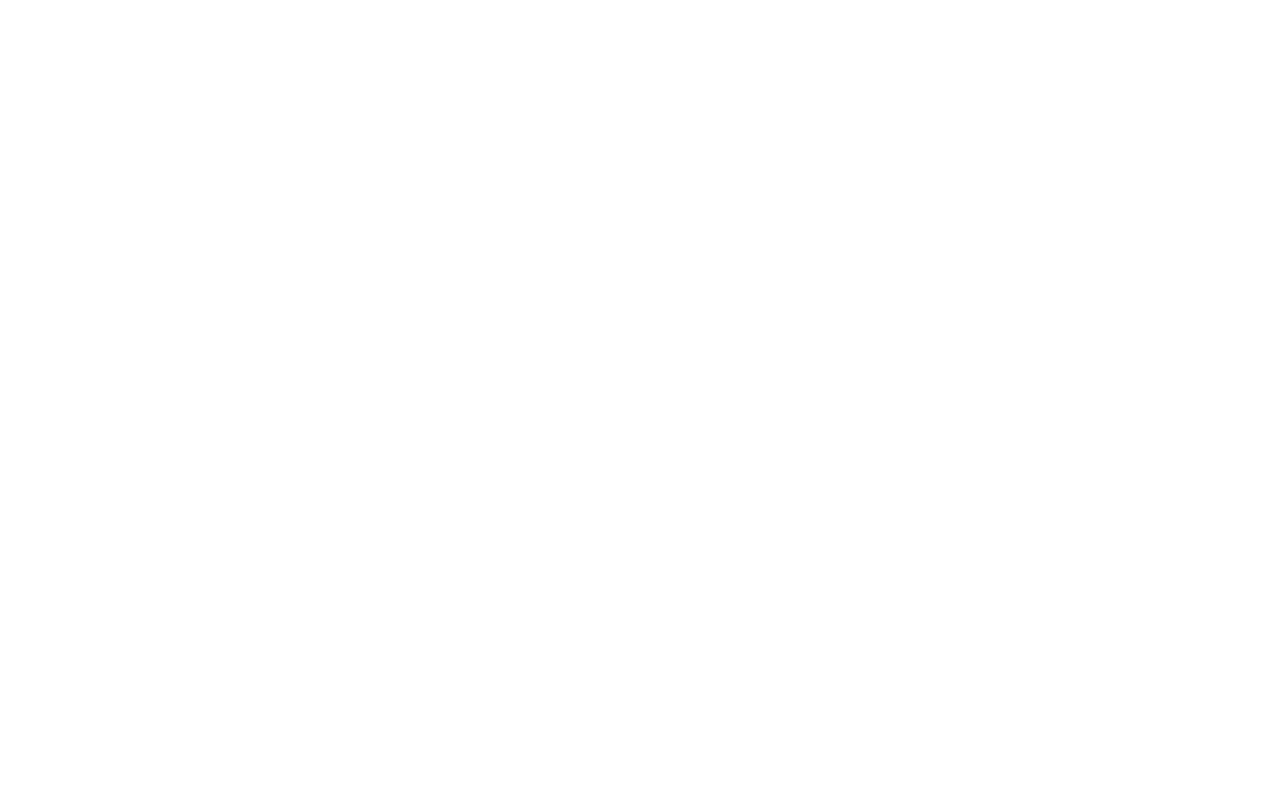
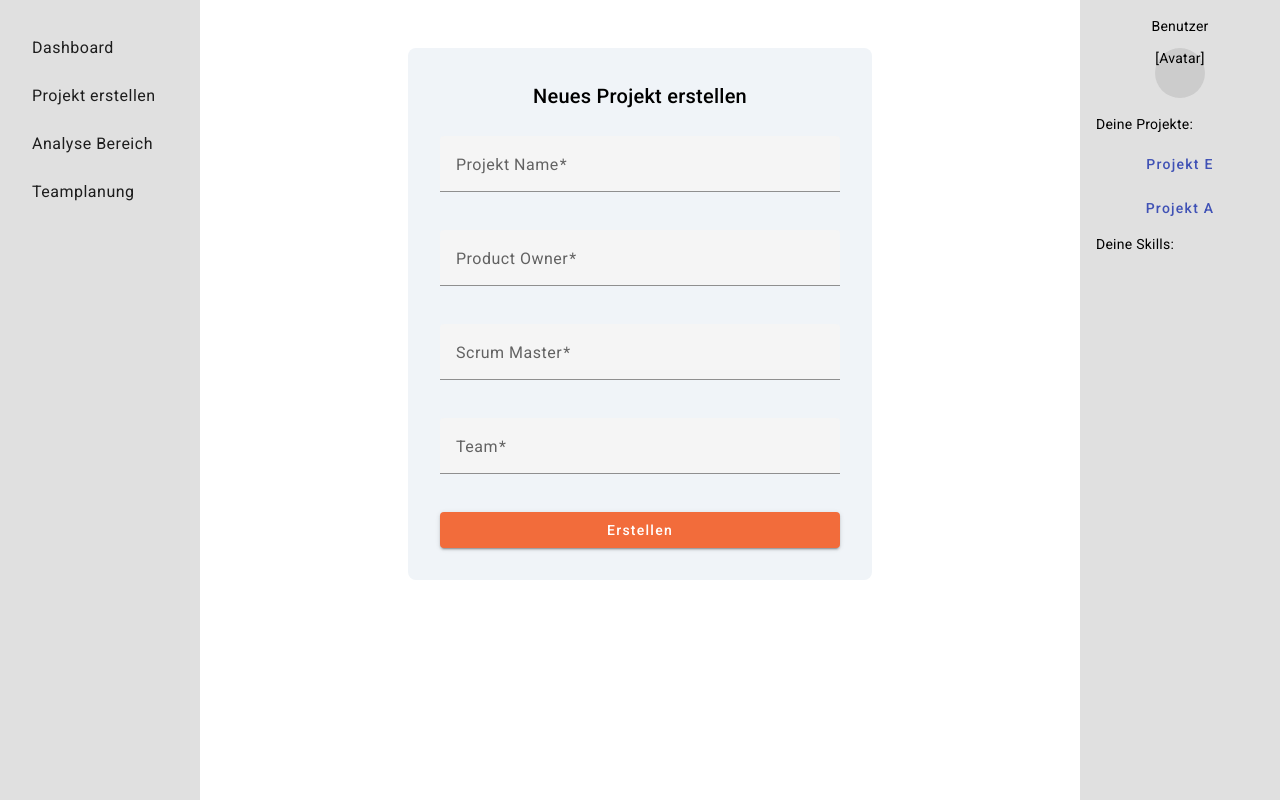
Before and after one commit to sc1zox/ProjectManagement, an Angular app in the folder prosquadra/: page /dashboard/create-project in a window 1280 px wide. Before the commit this address led to /. Built offline with nearby package versions, Linux system fonts and the light colour scheme.

Commit message:
Modularised Dashboard routing, added Project creation component

```diff
--- /dev/null
+++ b/prosquadra/src/app/create-project/create-project.component.html
@@ -0,0 +1,26 @@
+<div class="create-project-container">
+    <h2>Neues Projekt erstellen</h2>
+    <form [formGroup]="projectForm" (ngSubmit)="onSubmit()">
+      <mat-form-field appearance="fill">
+        <mat-label>Projekt Name</mat-label>
+        <input matInput formControlName="projectName" placeholder="Projekt Name">
+      </mat-form-field>
+
+      <mat-form-field appearance="fill">
+        <mat-label>Product Owner</mat-label>
+        <input matInput formControlName="productOwner" placeholder="Product Owner">
+      </mat-form-field>
+
+      <mat-form-field appearance="fill">
+        <mat-label>Scrum Master</mat-label>
+        <input matInput formControlName="scrumMaster" placeholder="Scrum Master">
+      </mat-form-field>
+
+      <mat-form-field appearance="fill">
+        <mat-label>Team</mat-label>
+        <input matInput formControlName="teamName" placeholder="Team">
+      </mat-form-field>
+
+      <button mat-raised-button color="primary" type="submit">Erstellen</button>
+    </form>
+  </div>
--- /dev/null
+++ b/prosquadra/src/app/create-project/create-project.component.scss
@@ -0,0 +1,27 @@
+.create-project-container {
+    max-width: 400px;
+    margin: 2rem auto;
+    padding: 2rem;
+    background-color: #f0f4f8;  // Light gray-blue background
+    border-radius: 8px;
+    text-align: center;
+
+    h2 {
+      margin-bottom: 1.5rem;
+    }
+
+    mat-form-field {
+      width: 100%;
+      margin-bottom: 1rem;
+    }
+
+    button {
+      width: 100%;
+      background-color: #f26c3b;
+      color: white;
+
+      &:hover {
+        background-color: #e25b2b;
+      }
+    }
+  }
--- /dev/null
+++ b/prosquadra/src/app/create-project/create-project.component.ts
@@ -0,0 +1,39 @@
+import { Component } from '@angular/core';
+import { FormBuilder, FormGroup, Validators, ReactiveFormsModule } from '@angular/forms';
+import { MatFormFieldModule } from '@angular/material/form-field';
+import { MatInputModule } from '@angular/material/input';
+import { MatButtonModule } from '@angular/material/button';
+import { CommonModule } from '@angular/common';
+
+@Component({
+  selector: 'app-create-project',
+  standalone: true,
+  imports: [
+    CommonModule,
+    ReactiveFormsModule,
+    MatFormFieldModule,
+    MatInputModule,
+    MatButtonModule
+  ],
+  templateUrl: './create-project.component.html',
+  styleUrls: ['./create-project.component.scss']
+})
+export class CreateProjectComponent {
+  projectForm: FormGroup;
+
+  constructor(private fb: FormBuilder) {
+    this.projectForm = this.fb.group({
+      projectName: ['', Validators.required],
+      productOwner: ['', Validators.required],
+      scrumMaster: ['', Validators.required],
+      teamName: ['', Validators.required]
+    });
+  }
+
+  onSubmit(): void {
+    if (this.projectForm.valid) {
+      console.log('Form Submitted', this.projectForm.value);
+      // More backend for down the line
+    }
+  }
+}
--- /dev/null
+++ b/prosquadra/src/app/dashboard-home/dashboard-home.component.html
@@ -0,0 +1,10 @@
+<div class="dashboard-home">
+    <main class="main-content">
+        <mat-card *ngFor="let project of projects" class="project-card">
+            <h3>{{ project.name }}</h3>
+            <p>Beginn - Ende</p>
+            <p>Backlogitems: x / x | %</p>
+            <p>Weitere Informationen</p>
+        </mat-card>
+    </main>
+</div>
--- /dev/null
+++ b/prosquadra/src/app/dashboard-home/dashboard-home.component.scss
@@ -0,0 +1,5 @@
+.project-card {
+    margin-bottom: 1rem;
+    padding: 1rem;
+    background-color: #f5f9ff; // Light blue background for project cards
+  }
--- /dev/null
+++ b/prosquadra/src/app/dashboard-home/dashboard-home.component.ts
@@ -0,0 +1,25 @@
+import { Component } from '@angular/core';
+import { MatCardModule } from '@angular/material/card';
+import { MatButtonModule } from '@angular/material/button';
+import { MatListModule } from '@angular/material/list';
+import { CommonModule } from '@angular/common';
+import { RouterModule } from '@angular/router';
+
+@Component({
+  selector: 'app-dashboard-home',
+  standalone: true,
+  imports: [
+    MatCardModule,
+    CommonModule
+  ],
+  templateUrl: './dashboard-home.component.html',
+  styleUrl: './dashboard-home.component.scss'
+})
+export class DashboardHomeComponent {
+  // Static data, this needs to be fetched from the server down the line
+  projects = [
+    { name: 'Projekt A' },
+    { name: 'Projekt B' },
+    { name: 'Projekt C' },
+  ];
+}
--- a/prosquadra/src/app/dashboard/dashboard.component.html
+++ b/prosquadra/src/app/dashboard/dashboard.component.html
@@ -2,7 +2,8 @@
     <!-- Left Sidebar -->
     <aside class="sidebar">
       <mat-nav-list>
-        <mat-list-item>Projekt erstellen</mat-list-item>
+        <mat-list-item routerLink="/dashboard/home">Dashboard</mat-list-item>
+        <mat-list-item routerLink="/dashboard/create-project">Projekt erstellen</mat-list-item>
         <mat-list-item>Analyse Bereich</mat-list-item>
         <mat-list-item>Teamplanung</mat-list-item>
       </mat-nav-list>
@@ -10,13 +11,7 @@
 
     <!-- Main Content Area -->
     <main class="main-content">
-      <mat-card *ngFor="let project of projects" class="project-card">
-        <h3>{{ project.name }}</h3>
-        <!-- Placeholders -->
-        <p>Beginn - Ende</p>
-        <p>Backlogitems: x / x | %</p>
-        <p>Weitere Informationen</p>
-      </mat-card>
+        <router-outlet></router-outlet>
     </main>
 
     <!-- Right Sidebar -->
@@ -34,4 +29,4 @@
         <!-- Optionale Anforderung -->
       </div>
     </aside>
-  </div>
+</div>
--- a/prosquadra/src/app/dashboard/dashboard.component.ts
+++ b/prosquadra/src/app/dashboard/dashboard.component.ts
@@ -3,21 +3,19 @@ import { MatCardModule } from '@angular/material/card';
 import { MatButtonModule } from '@angular/material/button';
 import { MatListModule } from '@angular/material/list';
 import { CommonModule } from '@angular/common';
+import { RouterModule } from '@angular/router';
 
 @Component({
   selector: 'app-dashboard',
   standalone: true,
-  imports: [CommonModule, MatCardModule, MatButtonModule, MatListModule],
+  imports: [CommonModule,
+    MatCardModule,
+    MatButtonModule,
+    MatListModule,
+    RouterModule],
   templateUrl: './dashboard.component.html',
   styleUrls: ['./dashboard.component.scss']
 })
 export class DashboardComponent {
-  // Static data, this needs to be fetched from the server down the line
-  projects = [
-    { name: 'Projekt A' },
-    { name: 'Projekt B' },
-    { name: 'Projekt C' },
-  ];
-
   userProjects = ['Projekt E', 'Projekt A'];
 }
```
Also changed, not shown: prosquadra/src/app/app.routes.ts (+9 -1 lines), 2 other files (tests, documents, lock files or other folders).
